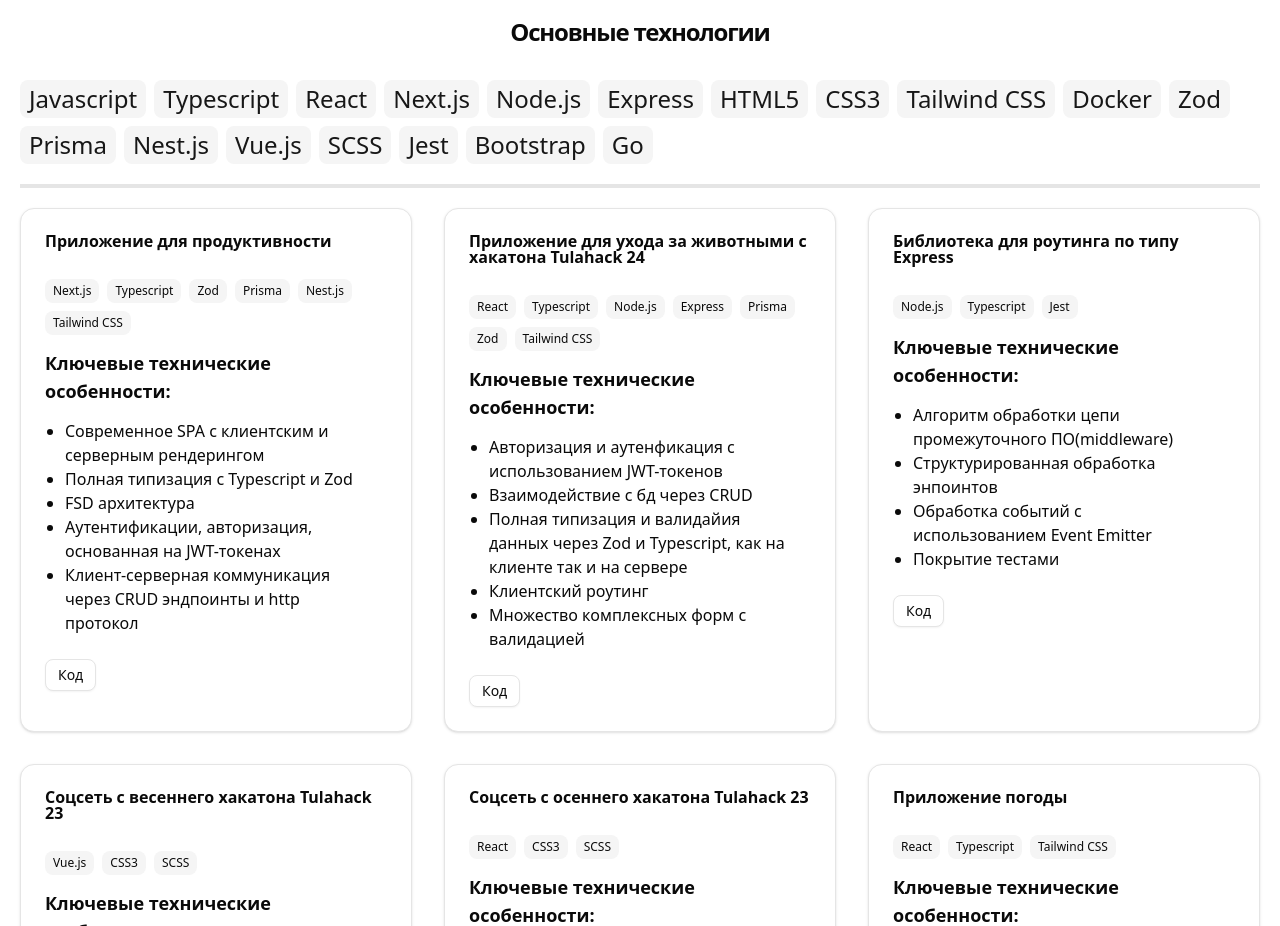
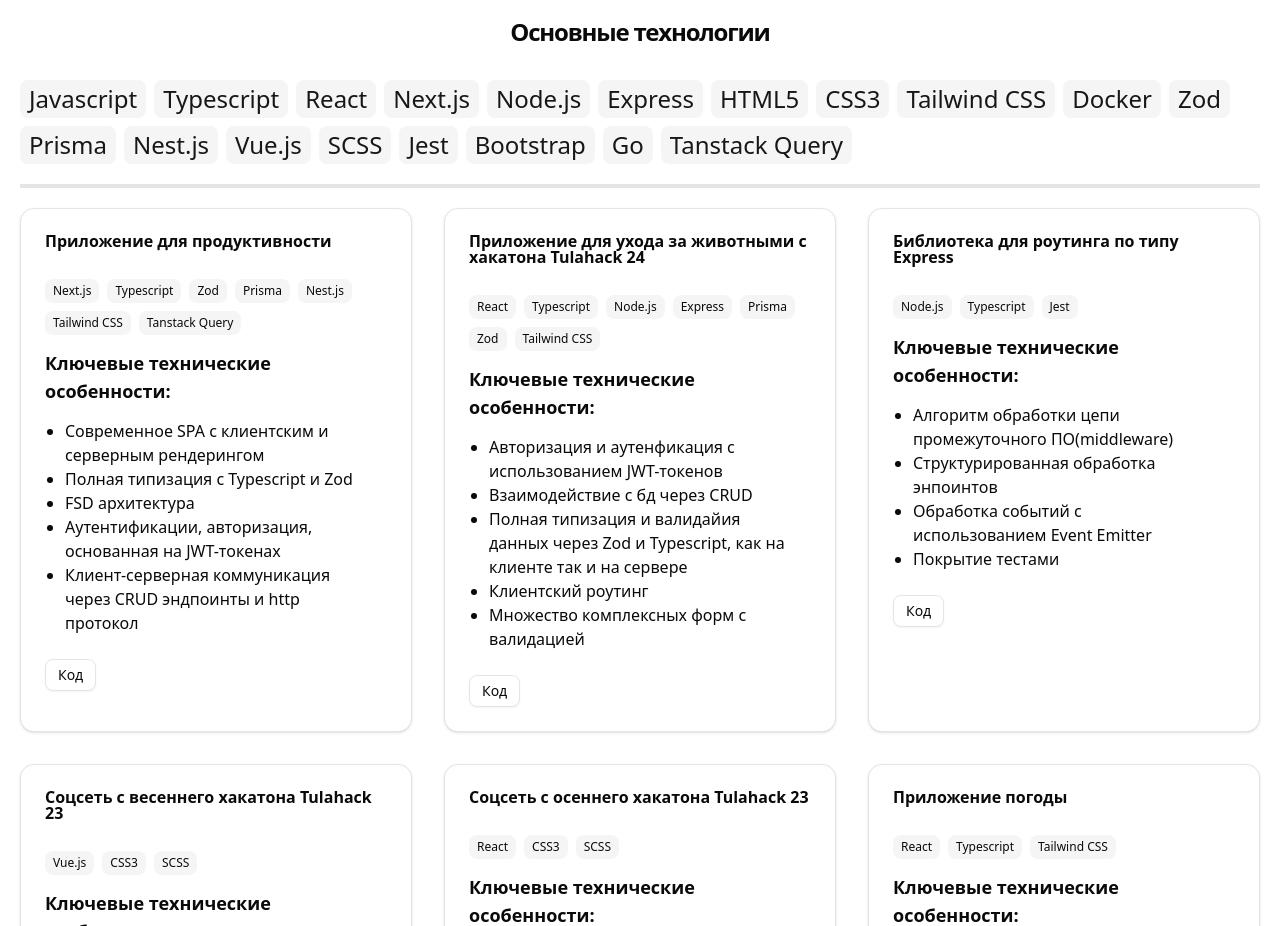
Before and after one commit to vadim36/web-portfolio, a React (Vite) app: page / in a window 1280 px wide. Shown: the part 1000-1926 px from the top of the page. Built offline with nearby package versions, Linux system fonts and the light colour scheme.

Commit message:
feat: add multiple images and change some content

```diff
--- a/content/projects.json
+++ b/content/projects.json
@@ -1,7 +1,7 @@
 [
   {
     "title": "Приложение для продуктивности",
-    "tags": ["Next.js", "Typescript", "Zod", "Prisma", "Nest.js", "Tailwind CSS"],
+    "tags": ["Next.js", "Typescript", "Zod", "Prisma", "Nest.js", "Tailwind CSS", "Tanstack Query"],
     "github": "https://github.com/vadim36/todo-list-next",
     "keyFeatures": [
       "Современное SPA с клиентским и серверным рендерингом",
--- a/content/tags.json
+++ b/content/tags.json
@@ -16,5 +16,6 @@
   "SCSS",
   "Jest",
   "Bootstrap",
-  "Go"
+  "Go",
+  "Tanstack Query"
 ]
--- a/src/components/ProjectsSection.tsx
+++ b/src/components/ProjectsSection.tsx
@@ -76,15 +76,15 @@
       <div className="grid md:grid-cols-2 lg:grid-cols-3 gap-8">
         {filteredProjects!.map((project) => (
           <Card key={project.github} className="overflow-hidden">
-            {project.image && (
+            {project.images?.map(image => (
               <div className="aspect-video relative">
                 <img
-                  src={project.image}
-                  alt={project.title}
+                  src={image}
+                  alt={`Интерфейс ${project.title}`}
                   className="object-cover"
                 />
               </div>
-            )}
+            ))}
             <CardHeader>
               <CardTitle>{project.title}</CardTitle>
             </CardHeader>
--- a/src/entities/project.ts
+++ b/src/entities/project.ts
@@ -5,7 +5,7 @@
 const ProjectSchema = z.object({
   title: z.string().min(3).max(64),
   tags: z.array(z.string()).nonempty(),
-  image: z.string().optional(),
+  images: z.array(z.string()).optional(),
   github: z.string(),
   articleId: z.string().optional(),
   keyFeatures: z.array(z.string()),
```
